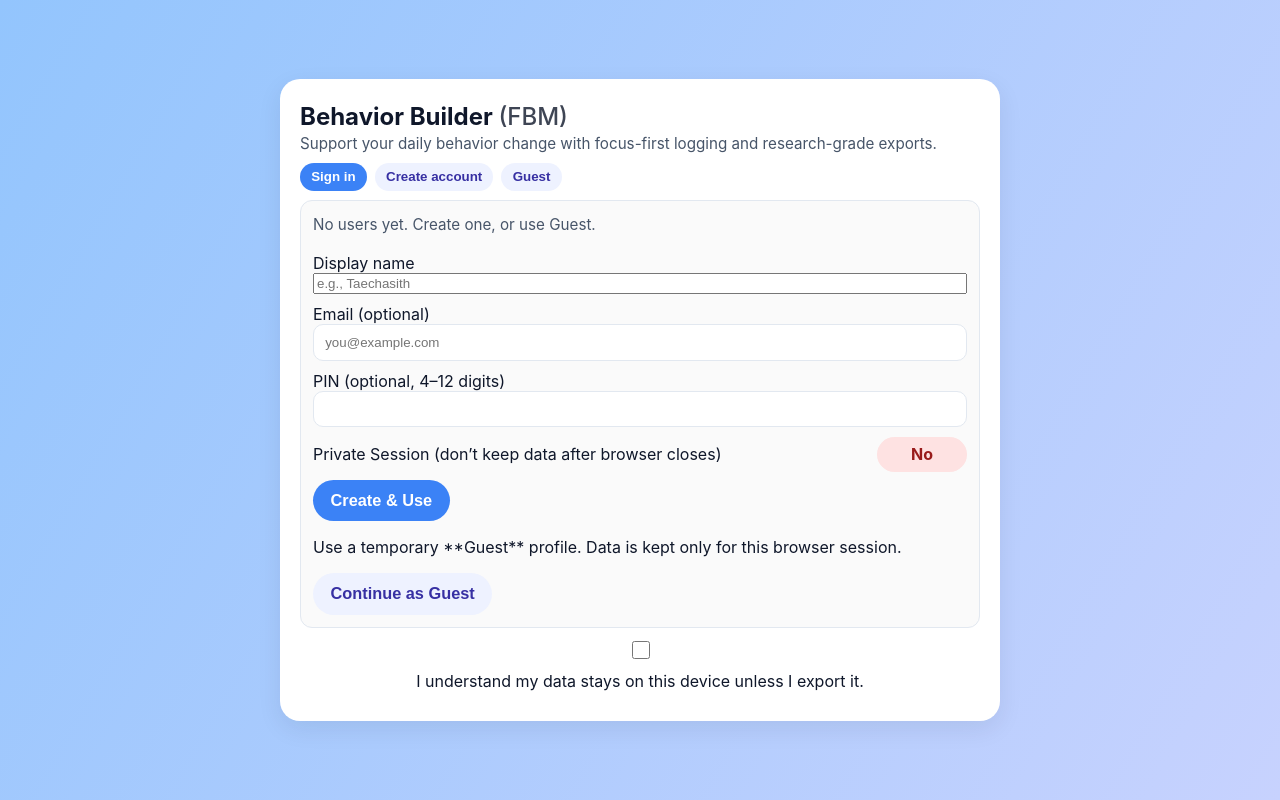
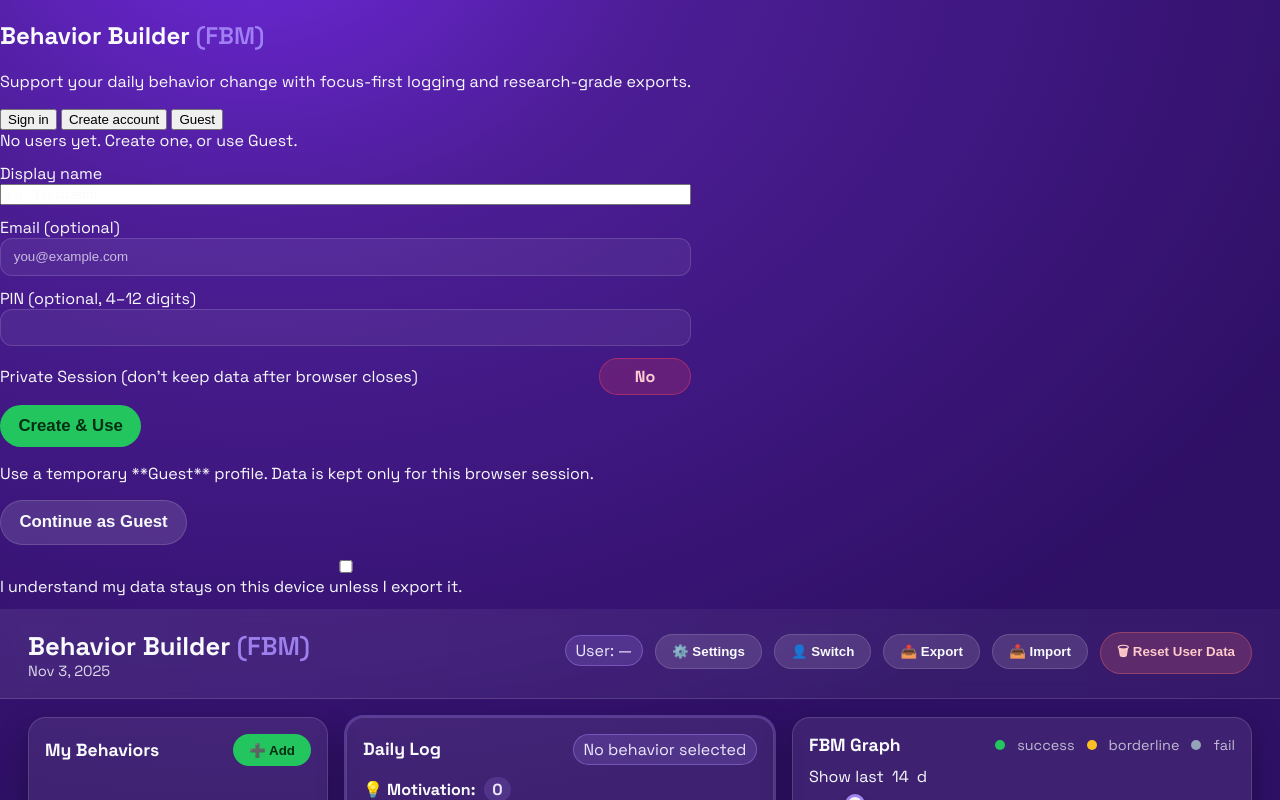
Before and after one commit to taechasith/behavior-builder, a plain HTML site: page index.html in a window 1280 px wide. Shown: the top 800 px of the page. Drawn offline with Linux system fonts and the light colour scheme.

Commit message:
version4

```diff
--- a/style.css
+++ b/style.css
@@ -1,15 +1,32 @@
+/* --- HARBOUR.SPACE–inspired theme -------------------------------------- */
+@import url('https://fonts.googleapis.com/css2?family=Space+Grotesk:wght@400;600;700&display=swap');
+
 :root{
-  --bg:#f6f8fc;
-  --card:#ffffff;
-  --ink:#0f172a;
-  --muted:#475569;
-  --accent:#3b82f6;
-  --accent-2:#6366f1;
-  --good:#16a34a;
-  --warn:#f59e0b;
-  --bad:#475569;
-  --shadow:0 8px 24px rgba(15,23,42,.08);
-  --radius:14px;
+  /* brand */
+  --brand-1:#4C1D95;      /* deep violet */
+  --brand-2:#6D28D9;      /* vivid violet */
+  --brand-3:#7C3AED;
+  --brand-4:#A78BFA;
+  --cta:#22c55e;          /* green pill (Apply) */
+  --cta-ink:#052e12;
+
+  /* surface */
+  --bg: radial-gradient(1200px 900px at 20% -10%, #6D28D9 0%, #4C1D95 35%, #2E1065 100%);
+  --card: rgba(255,255,255,.08);
+  --card-border: rgba(255,255,255,.14);
+  --glass-shadow: 0 10px 30px rgba(0,0,0,.25);
+
+  /* text */
+  --ink:#F8FAFC;          /* near white */
+  --muted:rgba(248,250,252,.7);
+  --link:#A78BFA;
+
+  /* graph */
+  --good:#22c55e;
+  --warn:#fbbf24;
+  --fail:#94a3b8;
+
+  --radius:18px;
 }
 
 /* Base */
@@ -17,130 +34,169 @@
 html,body{height:100%}
 body{
   margin:0;
-  font-family:ui-rounded, "Inter", system-ui, -apple-system, Segoe UI, Roboto, "Helvetica Neue", Arial, "Noto Sans", "Liberation Sans", sans-serif;
-  background:var(--bg);
+  font-family:"Space Grotesk", system-ui, -apple-system, Segoe UI, Roboto, "Helvetica Neue", Arial, sans-serif;
+  background:var(--bg) fixed;
   color:var(--ink);
+  -webkit-font-smoothing:antialiased;
+  -moz-osx-font-smoothing:grayscale;
 }
 
-/* Welcome */
-.welcome{
-  position:fixed; inset:0; display:flex; align-items:center; justify-content:center;
-  background:linear-gradient(120deg,#93c5fd 0%, #c7d2fe 100%);
-  z-index:20;
+/* Top ribbon (optional) */
+.ribbon{
+  width:100%;
+  text-align:center;
+  padding:8px 12px;
+  color:#0b1020;
+  background:linear-gradient(90deg,#a78bfa,#c084fc);
+  font-weight:700;
+  letter-spacing:.2px;
 }
-.welcome-card{
-  width:min(720px,95vw);
-  background:#fff; border-radius:20px; box-shadow:var(--shadow);
-  padding:20px;
-}
-.welcome-card h1{margin:.2rem 0 .2rem}
-.welcome-card .muted{margin:.1rem 0 .6rem}
-.tabs{display:flex; gap:8px; margin:.4rem 0 .6rem}
-.tab{border:none; background:#eef2ff; color:#3730a3; padding:.4rem .7rem; border-radius:999px; cursor:pointer; font-weight:700}
-.tab.active{background:#3b82f6; color:#fff}
-.tab-panels{background:#fafafa;border:1px solid #e2e8f0; border-radius:12px; padding:12px}
-.account-list{display:flex;flex-direction:column;gap:8px}
-.account-card{
-  display:flex;justify-content:space-between;align-items:center;
-  background:#fff;border:1px solid #e2e8f0;border-radius:12px;padding:.6rem .7rem
-}
-.account-actions{display:flex;gap:6px}
-.welcome-consent{margin-top:.6rem}
-.field.checkbox{display:flex;align-items:center;gap:.6rem}
-.field.checkbox input{width:18px;height:18px}
-
-.subtle{font-weight:500;opacity:.8}
-.muted{color:var(--muted);font-size:.95rem}
 
 /* Header */
 .app-header{
   display:flex; justify-content:space-between; align-items:center;
-  padding:18px clamp(12px,2vw,24px);
-  background:#fff;
+  padding:18px clamp(14px,3vw,28px);
+  background:linear-gradient(90deg, rgba(255,255,255,.08), rgba(255,255,255,.04));
+  backdrop-filter: blur(8px);
   position:sticky; top:0; z-index:5;
-  box-shadow:var(--shadow);
+  border-bottom:1px solid var(--card-border);
 }
-.title-wrap h1{margin:.1rem 0 0;font-size:clamp(1.1rem,2.4vw,1.6rem)}
-.today{font-size:.9rem; opacity:.9}
-.header-actions .btn{margin-left:.4rem}
-
-/* Buttons / Pills / Toggles */
-.badge{background:#e0f2fe;color:#075985;padding:.2rem .5rem;border-radius:999px}
-.pill{display:inline-flex;align-items:center;justify-content:center;padding:.12rem .5rem;border-radius:999px;background:#eef2ff;color:#3730a3;font-weight:700;margin-left:.25rem}
-.btn{appearance:none;border:none;cursor:pointer;border-radius:999px;padding:.5rem .9rem;font-weight:700;transition:.15s transform ease,.15s opacity ease}
-.btn:hover{transform:translateY(-1px)}
-.btn:active{transform:translateY(0)}
-.btn.primary{background:var(--accent); color:white}
-.btn.ghost{background:#eef2ff;color:#3730a3}
-.btn.danger{background:#fee2e2;color:#991b1b}
-.btn.small{padding:.3rem .6rem}
-.btn.big{padding:.7rem 1.1rem; font-size:1.02rem}
-.toggle-row{display:flex;align-items:center;justify-content:space-between;margin:8px 0}
-.toggle{width:90px;text-align:center;padding:.35rem .6rem;border-radius:999px;background:#dcfce7;color:#065f46;font-weight:700;cursor:pointer;outline:none;border:2px solid transparent;user-select:none}
-.toggle.off{background:#fee2e2;color:#991b1b}
-.toggle:focus{border-color:#c7d2fe}
+.title-wrap h1{margin:.2rem 0 0; font-size:clamp(1.2rem,2.4vw,1.6rem)}
+.subtle{font-weight:600;opacity:.9;color:var(--link)}
+.today{font-size:.92rem; opacity:.85}
+.header-actions .btn{margin-left:.5rem}
 
 /* Layout */
 .grid{
   display:grid;
-  grid-template-columns:repeat(3,minmax(260px,1fr));
-  gap:16px;
-  padding:18px clamp(12px,2vw,24px);
+  grid-template-columns: 300px 1fr 460px;
+  gap:18px;
+  padding:18px clamp(14px,3vw,28px);
 }
-.card{background:#fff;border-radius:var(--radius);box-shadow:var(--shadow);padding:14px}
-.card.focus{outline:3px solid rgba(59,130,246,.12)}
+@media (max-width:1100px){ .grid{grid-template-columns:1fr} }
+
+/* Cards (glass) */
+.card{
+  background:var(--card);
+  border:1px solid var(--card-border);
+  border-radius:var(--radius);
+  box-shadow:var(--glass-shadow);
+  padding:16px;
+}
+.card.focus{outline:2px solid rgba(167,139,250,.35)}
 .card-header{display:flex;align-items:center;justify-content:space-between;margin-bottom:10px}
 .card-header h2{margin:0;font-size:1.1rem}
 
-/* Behaviors */
-.behavior-list{list-style:none;margin:0;padding:0;display:flex;flex-direction:column;gap:8px;max-height:420px;overflow:auto}
-.beh-item{display:flex;justify-content:space-between;align-items:center;padding:.6rem .7rem;border:1px solid #e2e8f0;border-radius:12px;background:#fff}
+/* Pills / Buttons */
+.badge{
+  background:rgba(167,139,250,.18);
+  color:#EDE9FE;
+  padding:.25rem .6rem; border-radius:999px; border:1px solid rgba(167,139,250,.4);
+}
+.pill{
+  display:inline-flex; align-items:center; justify-content:center;
+  padding:.12rem .55rem; border-radius:999px; background:rgba(167,139,250,.18); color:#EDE9FE; font-weight:700; margin-left:.25rem;
+}
+.btn{
+  appearance:none; border:none; cursor:pointer; border-radius:999px;
+  padding:.55rem 1rem; font-weight:700;
+  transition:.15s transform ease, .2s background ease, .15s opacity ease;
+}
+.btn:hover{transform:translateY(-1px)}
+.btn:active{transform:translateY(0)}
+.btn.primary{background:var(--cta); color:var(--cta-ink)}
+.btn.ghost{background:rgba(255,255,255,.12); color:#F8FAFC; border:1px solid var(--card-border)}
+.btn.danger{background:rgba(248,113,113,.2); color:#fecaca; border:1px solid rgba(248,113,113,.35)}
+.btn.small{padding:.35rem .7rem}
+.btn.big{padding:.7rem 1.15rem; font-size:1.05rem}
+
+/* Toggles */
+.toggle-row{display:flex;align-items:center;justify-content:space-between;margin:10px 0}
+.toggle{
+  width:92px; text-align:center; padding:.42rem .6rem; border-radius:999px;
+  background:rgba(34,197,94,.2); color:#bbf7d0; font-weight:800; cursor:pointer;
+  outline:none; border:1px solid rgba(34,197,94,.45); user-select:none;
+}
+.toggle.off{background:rgba(244,63,94,.2); color:#fecdd3; border-color:rgba(244,63,94,.45)}
+.toggle:focus{box-shadow:0 0 0 3px rgba(167,139,250,.35)}
+
+/* Inputs */
+.field{display:flex;flex-direction:column;margin:12px 0}
+.field > label{font-weight:700; margin-bottom:6px}
+.field > input[type="text"],
+.field > input[type="email"],
+.field > input[type="password"]{
+  padding:.65rem .8rem; border:1px solid var(--card-border); border-radius:12px;
+  background:rgba(255,255,255,.06); color:var(--ink);
+}
+.field > input::placeholder{color:var(--muted)}
+
+/* Range sliders (WebKit + Firefox) */
+input[type="range"]{
+  -webkit-appearance:none; width:100%; height:6px; border-radius:999px;
+  background:linear-gradient(90deg, var(--brand-3), var(--brand-2));
+  outline:none; opacity:.95;
+}
+input[type="range"]::-webkit-slider-thumb{
+  -webkit-appearance:none; width:20px; height:20px; border-radius:50%;
+  background:#fff; border:3px solid var(--brand-4); box-shadow:0 3px 10px rgba(0,0,0,.3);
+}
+input[type="range"]::-moz-range-thumb{
+  width:20px; height:20px; border-radius:50%; background:#fff; border:3px solid var(--brand-4);
+}
+
+/* Lists */
+.behavior-list{list-style:none;margin:0;padding:0;display:flex;flex-direction:column;gap:10px;max-height:460px;overflow:auto}
+.beh-item{
+  display:flex;justify-content:space-between;align-items:center;
+  padding:.7rem .8rem; border:1px solid var(--card-border); border-radius:14px; background:rgba(255,255,255,.04);
+}
 .beh-actions{display:flex;gap:6px}
-.icon-btn{background:#f1f5f9;border:1px solid #e2e8f0;color:#0f172a;padding:.25rem .5rem;border-radius:999px;cursor:pointer}
-
-/* Daily */
-.field{display:flex;flex-direction:column;margin:10px 0}
-.field > label{font-weight:600; margin-bottom:6px}
-.field > input[type="text"], .field > input[type="email"], .field > input[type="password"]{
-  padding:.6rem .7rem;border:1px solid #e2e8f0;border-radius:10px
+.icon-btn{
+  background:rgba(255,255,255,.08); border:1px solid var(--card-border); color:#fff;
+  padding:.25rem .55rem; border-radius:999px; cursor:pointer;
 }
-.focus-banner{background:#fff7ed;color:#7c2d12;border-left:5px solid #f59e0b;border-radius:10px;padding:.6rem .7rem;margin-bottom:.6rem}
-.hidden{display:none}
 
 /* Graph */
-.legend{display:flex;gap:10px;align-items:center;color:var(--muted);font-size:.9rem}
+.legend{display:flex;gap:12px;align-items:center;color:var(--muted);font-size:.9rem}
 .dot{display:inline-block;width:10px;height:10px;border-radius:50%}
 .dot.success{background:var(--good)}
 .dot.borderline{background:var(--warn)}
-.dot.fail{background:var(--bad)}
-.graph-controls{display:flex;align-items:center;gap:12px;margin-bottom:8px;flex-wrap:wrap}
+.dot.fail{background:var(--fail)}
+
+.graph-controls{display:flex;align-items:center;gap:12px;margin-bottom:10px;flex-wrap:wrap}
 .graph-controls label{display:flex;align-items:center;gap:8px}
-.svg-wrap{display:flex;justify-content:center;align-items:center}
-#fbmGraph{background:white;border:1px solid #e2e8f0;border-radius:10px}
-.point-details{margin-top:10px;padding:.6rem .7rem;background:#f1f5f9;border-radius:10px}
-.pd-title{font-weight:700;margin-bottom:.25rem}
+.svg-wrap{
+  display:flex;justify-content:center;align-items:center; padding:10px;
+  border-radius:22px;
+  background: radial-gradient(240px 240px at 70% 30%, rgba(167,139,250,.25), rgba(255,255,255,.02));
+  border:1px solid var(--card-border);
+}
+#fbmGraph{background:transparent;border-radius:14px}
+.point-details{margin-top:10px;padding:.6rem .7rem;background:rgba(255,255,255,.06);border:1px solid var(--card-border);border-radius:12px}
+.pd-title{font-weight:800;margin-bottom:.25rem}
 
 /* Table */
-.table-wrap{position:relative;max-height:260px;overflow:auto}
+.table-wrap{position:relative;max-height:280px;overflow:auto}
 .table{width:100%;border-collapse:collapse}
-.table th,.table td{padding:.5rem;border-bottom:1px solid #e5e7eb;text-align:center}
-.table tbody tr:nth-child(odd){background:#fafafa}
-.fade-mask{position:sticky; bottom:0; height:28px;background:linear-gradient(180deg,rgba(246,248,252,0),var(--bg))}
+.table th,.table td{padding:.6rem;border-bottom:1px solid var(--card-border);text-align:center}
+.table thead th{color:#EDE9FE}
+.table tbody tr:nth-child(odd){background:rgba(255,255,255,.03)}
+.fade-mask{position:sticky; bottom:0; height:28px;background:linear-gradient(180deg,rgba(0,0,0,0), rgba(12,6,32,.45))}
+
+/* Suggestion / Focus */
+.suggestion{
+  margin-top:12px; padding:.75rem .9rem;
+  background:rgba(59,130,246,.15); border-left:5px solid #60a5fa; border-radius:12px; color:#eaf2ff;
+}
+.focus-banner{background:rgba(251,191,36,.18); color:#fffbeb; border-left:5px solid #fbbf24; border-radius:12px; padding:.65rem .8rem; margin-bottom:.6rem}
+.hidden{display:none}
 
 /* Modals */
-.modal{border:none;border-radius:16px;padding:0;box-shadow:var(--shadow);max-width:560px}
-.modal::backdrop{background:rgba(15,23,42,.3)}
+.modal{border:none;border-radius:20px;padding:0;box-shadow:var(--glass-shadow);max-width:560px;background:rgba(8,8,18,.92);color:var(--ink);border:1px solid var(--card-border)}
+.modal::backdrop{background:rgba(10,10,24,.55)}
 .modal-body{padding:16px 16px 8px}
-.modal-actions{display:flex;justify-content:flex-end;gap:8px;margin-top:8px}
+.modal-actions{display:flex;justify-content:flex-end;gap:8px;margin-top:10px}
 
 /* Footer */
-.app-footer{padding:12px;text-align:center;color:var(--muted)}
-
-/* Grid spans */
-.span-3{grid-column:1/-1}
-
-/* Responsive */
-@media (max-width:960px){
-  .grid{grid-template-columns:1fr}
-  .span-3{grid-column:auto}
-}
+.app-footer{padding:14px;text-align:center;color:var(--muted)}
```
